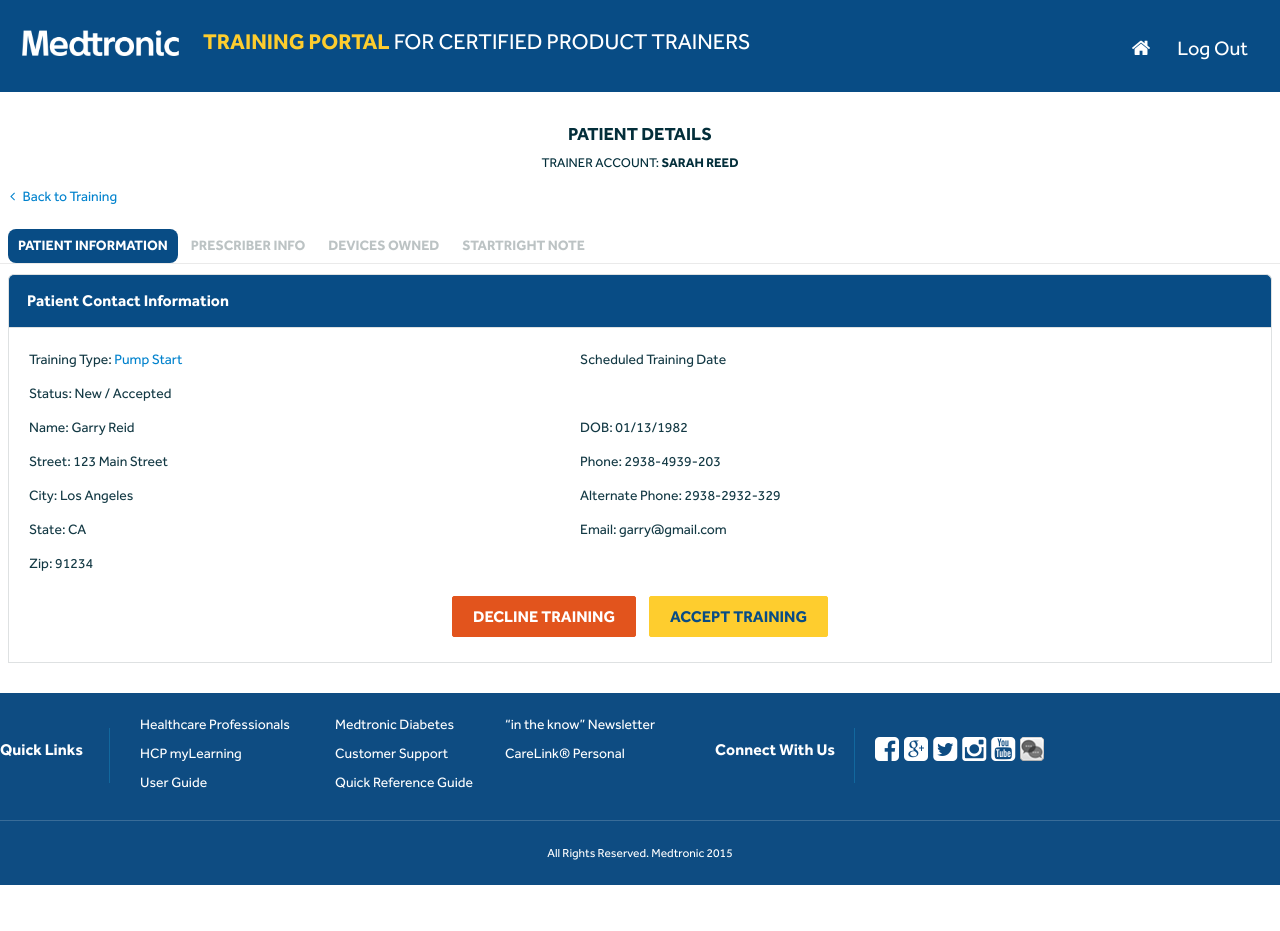
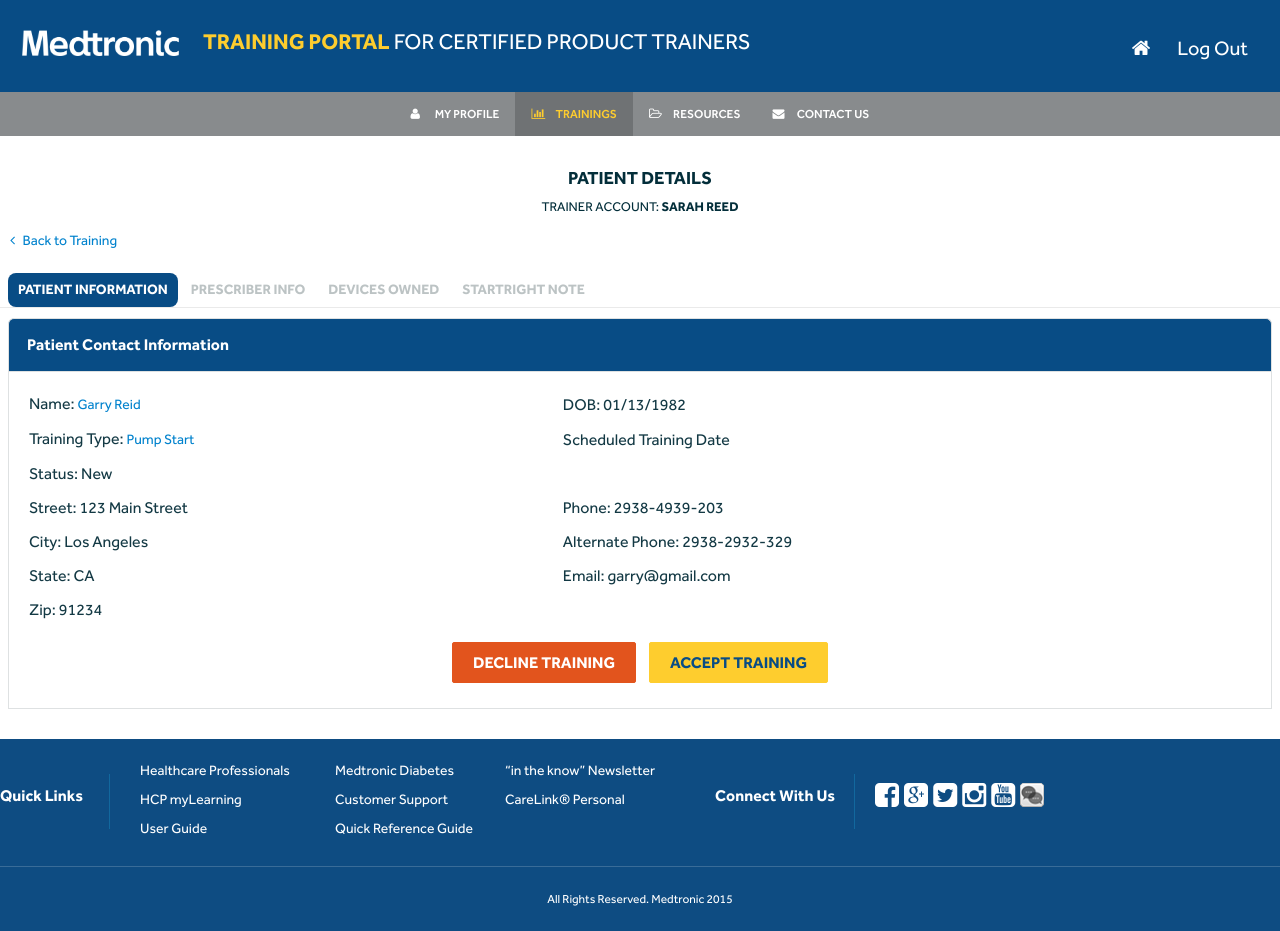
Before and after one commit to syncopetwice/MDTNC, a website: page production/patient_details.html in a window 1280 px wide. Before the commit the page ends 885 px from the top, so only its background shows below. Drawn offline with Linux system fonts and the light colour scheme.

Commit message:
Transfer Patient Details page to Salesforce

```diff
--- a/production/patient_details.html
+++ b/production/patient_details.html
@@ -32,7 +32,32 @@
 			</div>
 		</header>
 		<main class="app__main">
-			<aside class="app__sidebar"></aside>
+			<aside class="app__sidebar">
+				<nav class="sidebar__nav">
+					<ul class="nav__list">
+						<li class="list__item">
+							<a href="#" class="item__link">
+								<i class="fa fa-user"></i> My Profile
+							</a>
+						</li>
+						<li class="list__item list__item--active">
+							<a href="#" class="item__link">
+								<i class="fa fa-bar-chart"></i>
+								Trainings</a>
+						</li>
+						<li class="list__item">
+							<a href="#" class="item__link">
+							<i class="fa fa-folder-open-o"></i>
+							Resources</a>
+						</li>
+						<li class="list__item">
+							<a href="#" class="item__link">
+								<i class="fa fa-envelope"></i> Contact Us
+							</a>
+						</li>
+					</ul>
+				</nav>
+			</aside>
 			<section class="main__content">
 				<!-- Patient Details -->
 				<div class="patient-details">
@@ -73,6 +98,14 @@
 									<tbody>
 										<tr>
 											<td>
+												Name: <a href="#">Garry Reid</a>
+											</td>
+											<td>
+												DOB: 01/13/1982
+											</td>
+										</tr>
+										<tr>
+											<td>
 												Training Type: <a href="#">Pump Start</a>
 											</td>
 											<td>
@@ -81,18 +114,10 @@
 										</tr>
 										<tr>
 											<td>
-												Status: New / Accepted
+												Status: New
 											</td>
 											<td>
 
-											</td>
-										</tr>
-										<tr>
-											<td>
-												Name: Garry Reid
-											</td>
-											<td>
-												DOB: 01/13/1982
 											</td>
 										</tr>
 										<tr>
--- a/scss/modules/main/modules/_panel.scss
+++ b/scss/modules/main/modules/_panel.scss
@@ -85,7 +85,7 @@
 					@include mq($until: ipad-l) {
 						padding: 5px;
 					}
-					font-size: 14px;
+					font-size: 16px;
 					color: #133944;
 					border-top: 1px solid #dee1e2;
 					padding: 15px;
```
Also changed, not shown: design/Medtronic-Styleguide.jpg (added), production/assets/stylesheets/app.stylesheets.css, 1 other file.
